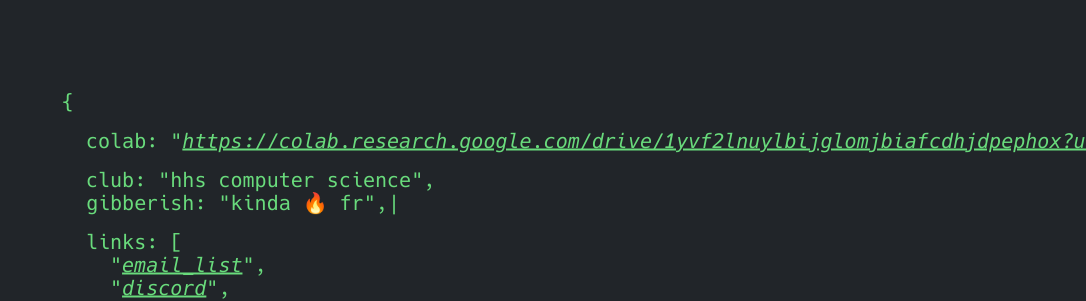
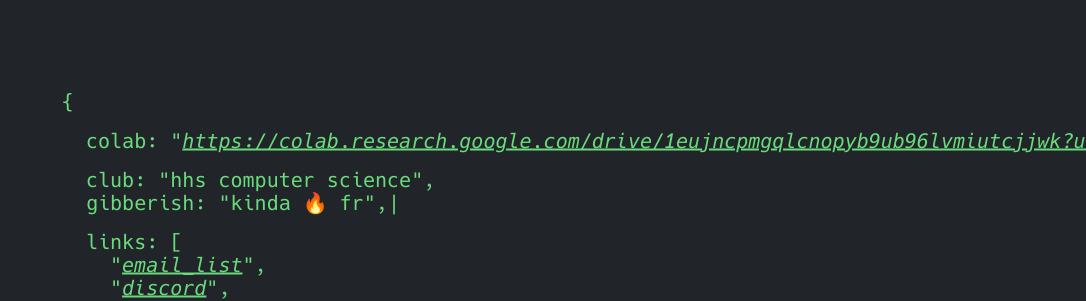
Before and after one commit to BaroqueObama/BaroqueObama.github.io, a Jekyll site: the page built from index.md, in a window 1280 px wide. Shown: the top 301 px of the page, without its empty margins (194-1280 px from the left). Built offline with Jekyll 4.4.1, drawn with Linux system fonts in a browser that asks for light colours.

Commit message:
HERE BUDDY!

```diff
--- a/_layouts/home.html
+++ b/_layouts/home.html
@@ -4,7 +4,7 @@ layout: default
 
 <main class="json">
   <div class="block">
-    <p><span class="key">CoLab</span><span class="attr"><a href="https://colab.research.google.com/drive/1YVf2lnuylBiJglOmJBiAFcdhjdpePHox?usp=sharing">{{ "https://colab.research.google.com/drive/1YVf2lnuylBiJglOmJBiAFcdhjdpePHox?usp=sharing" }}</a></span></p>
+    <p><span class="key">CoLab</span><span class="attr"><a href="https://colab.research.google.com/drive/1eUJnCpmgqlcnOpyB9UB96LVmIutcjjWk?usp=sharing">{{ "https://colab.research.google.com/drive/1eUJnCpmgqlcnOpyB9UB96LVmIutcjjWk?usp=sharing" }}</a></span></p>
   </div>
   <div class="block">
     {% if site.json.name %}
```
